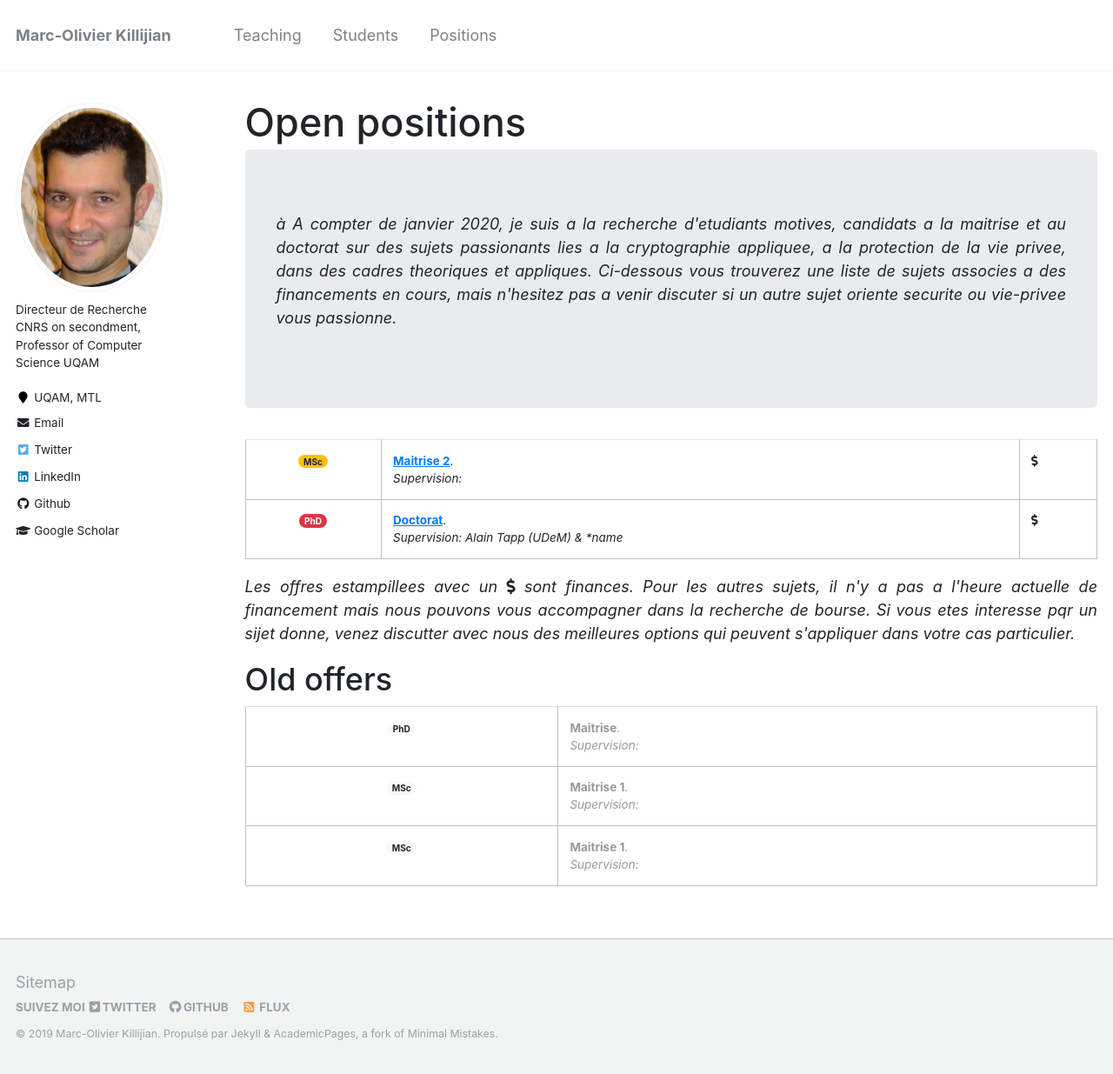
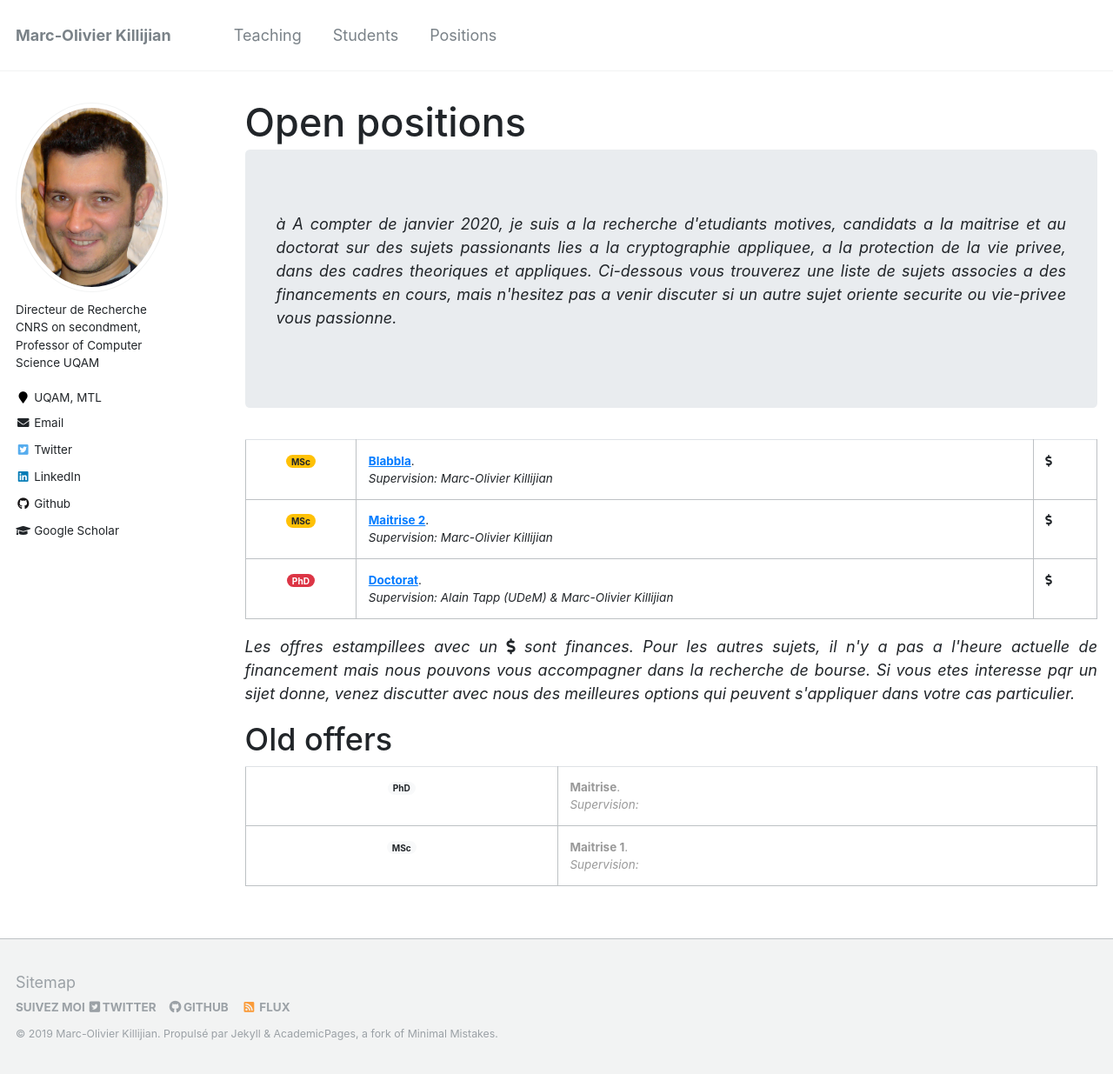
Before and after one commit to Kirija/kirija.github.io, a Jekyll site: the page built from _pages/positions.html, in a window 1280 px wide and 1235 px high. Shown: the whole window at 87% size. Built offline with Jekyll 4.4.1, drawn with Linux system fonts in a browser that asks for light colours.

Commit message:
vraie fausse pos

```diff
--- a/_positions/2020-msc-2.md
+++ b/_positions/2020-msc-2.md
@@ -9,6 +9,6 @@ location: "Montreal, Quebec, Canada"
 available: true
 funding: true
 level: MSc
-people: *name
+people: Marc-Olivier Killijian
 ---
 A ecrire
--- a/_positions/2020-msc-3.md
+++ b/_positions/2020-msc-3.md
@@ -9,6 +9,6 @@ location: "Montreal, Quebec, Canada"
 available: false
 funding: true
 level: MSc
-people: *name
+people: Marc-Olivier Killijian
 ---
 A ecrire
--- a/_positions/2020-phd-1.md
+++ b/_positions/2020-phd-1.md
@@ -9,7 +9,7 @@ location: "Montreal, Quebec, Canada"
 available: true
 funding: true
 level: PhD
-people: Alain Tapp (UDeM) & *name
+people: Alain Tapp (UDeM) & Marc-Olivier Killijian
 
 ---
 A ecrire
```
Also changed, not shown: _positions/2020-msc-1.md (+19 -5 lines), _positions/2020-phd-2.md (+1 -1 lines).
